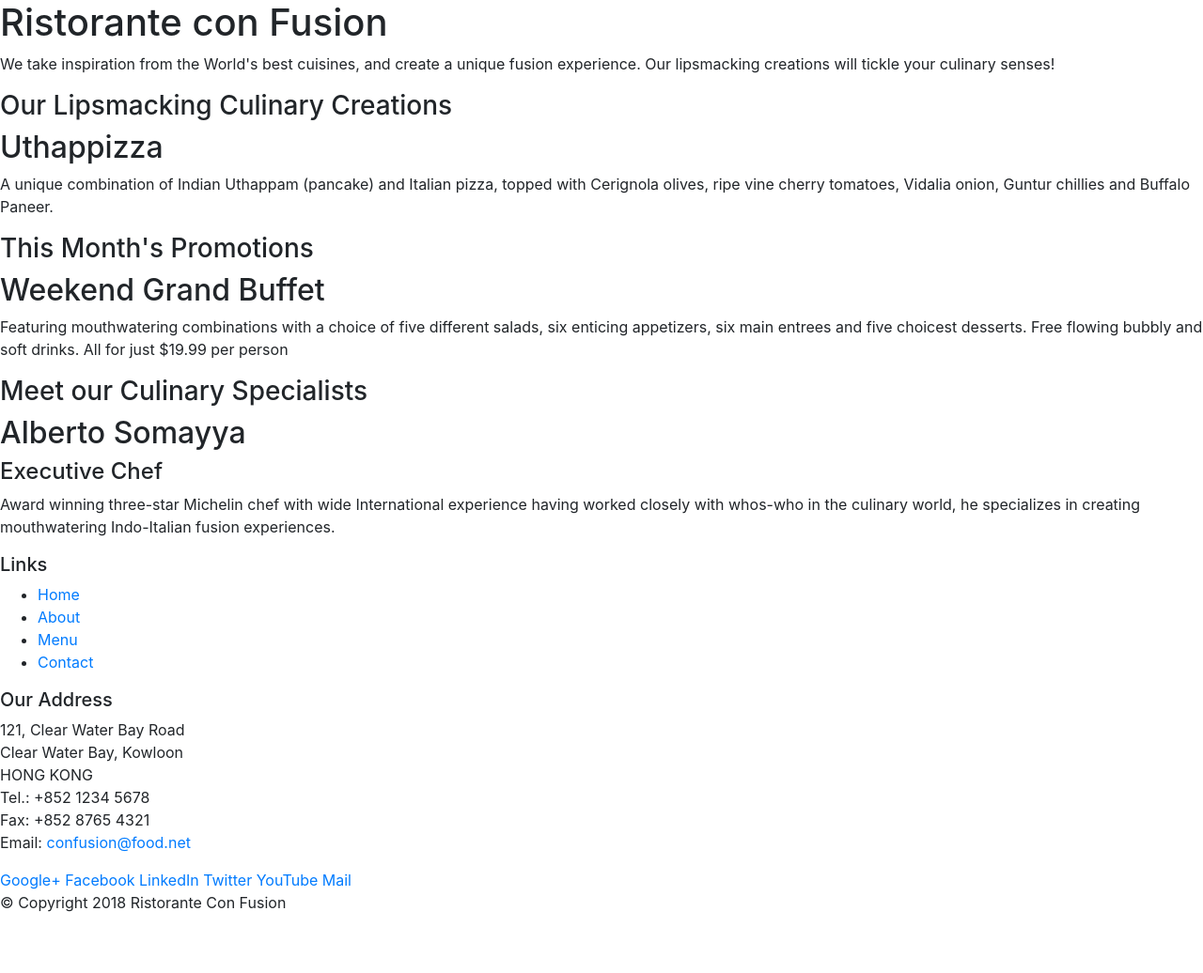
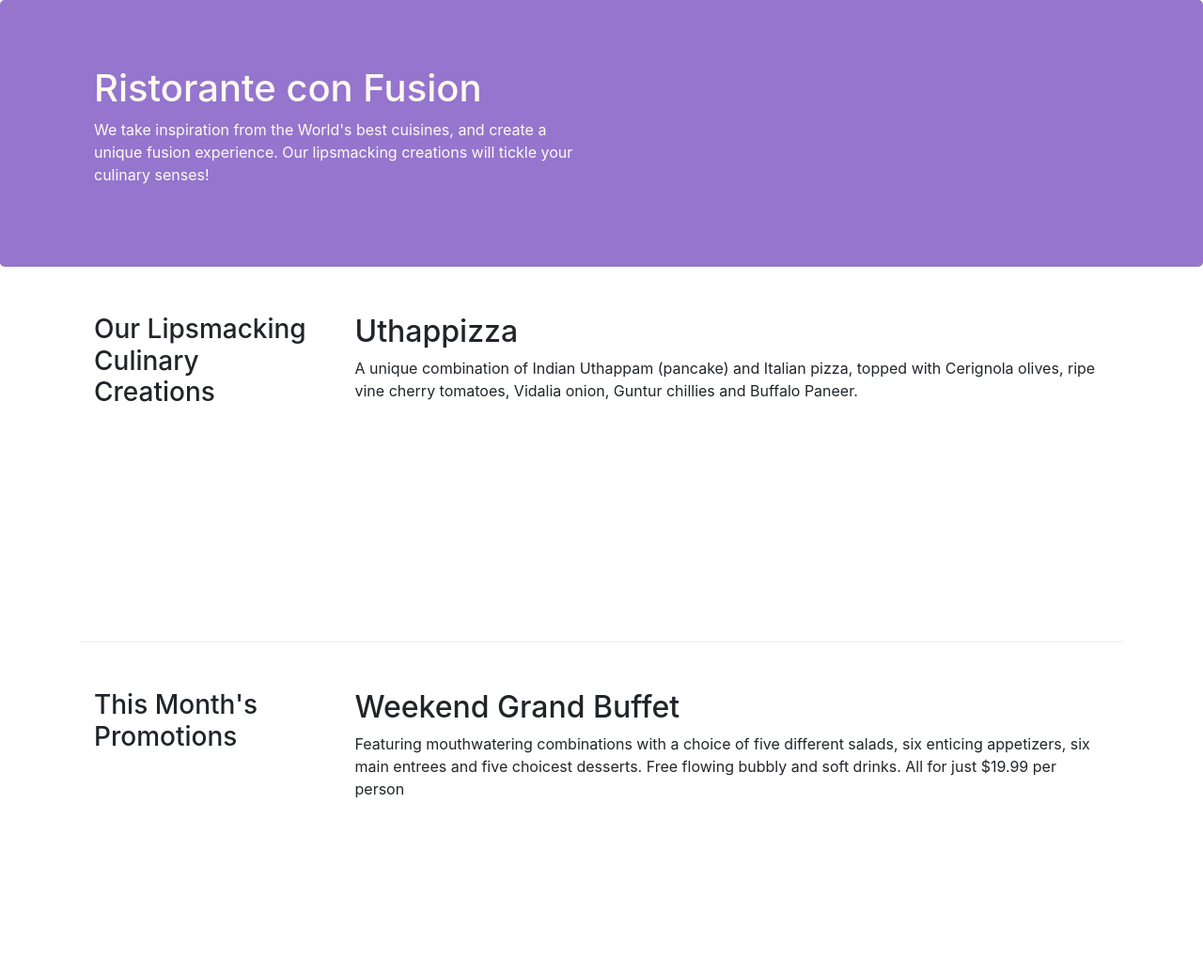
Before and after one commit to sainrahul7/Bootstrap4, a website: page index.html in a window 1280 px wide. Shown: the top 1036 px of the page at 94% size. Before the commit the page ends 989 px from the top, so only its background shows below. Drawn offline with nearby package versions, Linux system fonts and the light colour scheme.

Commit message:
Second commit

```diff
--- /dev/null
+++ b/css/style.css
@@ -0,0 +1,29 @@
+.row-header{
+    margin:0px auto;
+    padding:0px;
+}
+
+.row-content {
+    margin:0px auto;
+    padding: 50px 0px 50px 0px;
+    border-bottom: 1px ridge;
+    min-height:400px;
+}
+
+.footer{
+    background-color: #D1C4E9;
+    margin:0px auto;
+    padding: 20px 0px 20px 0px;
+}
+.jumbotron {
+    padding:70px 30px 70px 30px;
+    margin:0px auto;
+    background: #9575CD ;
+    color:floralwhite;
+}
+
+address{
+    font-size:80%;
+    margin:0px;
+    color:#0f0f0f;
+}
--- a/index.html
+++ b/index.html
@@ -9,51 +9,54 @@
 
         <!-- Bootstrap CSS -->
         <link rel="stylesheet" href="node_modules/bootstrap/dist/css/bootstrap.min.css">
+        <link href="css/style.css" rel="stylesheet">
     <title>Ristorante Con Fusion</title>
 </head>
 
 <body>
 
     <header>
-        <div>
-            <div>
-                <div>
-                    <h1>Ristorante con Fusion</h1>
-                    <p>We take inspiration from the World's best cuisines, and create a unique fusion experience. Our lipsmacking creations will tickle your culinary senses!</p>
-                </div>
-                <div>
+        <div class ="jumbotron">
+            <div class="container">
+                <div class="row row-header">
+                    <div  class="col-12 col-sm-6">
+                        <h1>Ristorante con Fusion</h1>
+                        <p>We take inspiration from the World's best cuisines, and create a unique fusion experience. Our lipsmacking creations will tickle your culinary senses!</p>
+                    </div>
+                    <div  class="col-12 col-sm-6" >
+                    </div>
                 </div>
             </div>
         </div>
     </header>
 
-    <div>
-        <div>
-            <div>
+    <div class="container">
+        <div class="row row-content">
+            <div class="col-12 col-sm-4 col-md-3">
                 <h3>Our Lipsmacking Culinary Creations</h3>
             </div>
-            <div>
+            <div class="col col-sm col-md">
                 <h2>Uthappizza</h2>
                 <p>A unique combination of Indian Uthappam (pancake) and Italian pizza, topped with Cerignola olives, ripe vine cherry tomatoes, Vidalia onion, Guntur chillies and Buffalo Paneer.</p>
             </div>
         </div>
 
 
-        <div>
-            <div>
+        <div class="row row-content">
+            <div class="col-12 col-sm-4 col-md-3">
                 <h3>This Month's Promotions</h3>
             </div>
-            <div>
+            <div class="col col-sm col-md">
                 <h2>Weekend Grand Buffet</h2>
                 <p>Featuring mouthwatering combinations with a choice of five different salads, six enticing appetizers, six main entrees and five choicest desserts. Free flowing bubbly and soft drinks. All for just $19.99 per person </p>
             </div>
         </div>
 
-        <div>
-            <div>
+        <div class="row row-content">
+            <div class="col-12 col-sm-4 col-md-3">
                 <h3>Meet our Culinary Specialists</h3>
             </div>
-            <div>
+            <div class="col col-sm col-md">
                 <h2>Alberto Somayya</h2>
                 <h4>Executive Chef</h4>
                 <p>Award winning three-star Michelin chef with wide International experience having worked closely with whos-who in the culinary world, he specializes in creating mouthwatering Indo-Italian fusion experiences. </p>
@@ -61,10 +64,10 @@
         </div>
     </div>
 
-    <footer>
-        <div>
-            <div>
-                <div>
+    <footer class="footer">
+        <div class="container">
+            <div class="row">
+                <div class="col-4 col-sm-2">
                     <h5>Links</h5>
                     <ul>
                         <li><a href="#">Home</a></li>
@@ -73,7 +76,7 @@
                         <li><a href="#">Contact</a></li>
                     </ul>
                 </div>
-                <div>
+                <div class="col-7 col-sm-5">
                     <h5>Our Address</h5>
                     <address>
 		              121, Clear Water Bay Road<br>
@@ -84,7 +87,7 @@
 		              Email: <a href="mailto:confusion@food.net">confusion@food.net</a>
 		           </address>
                 </div>
-                <div>
+                <div class="col-12 col-sm-4">
                     <div>
                         <a href="http://google.com/+">Google+</a>
                         <a href="http://www.facebook.com/profile.php?id=">Facebook</a>
@@ -95,8 +98,8 @@
                     </div>
                 </div>
            </div>
-           <div>
-                <div>
+           <div class="row">
+                <div class="col-auto">
                     <p>© Copyright 2018 Ristorante Con Fusion</p>
                 </div>
            </div>
```
